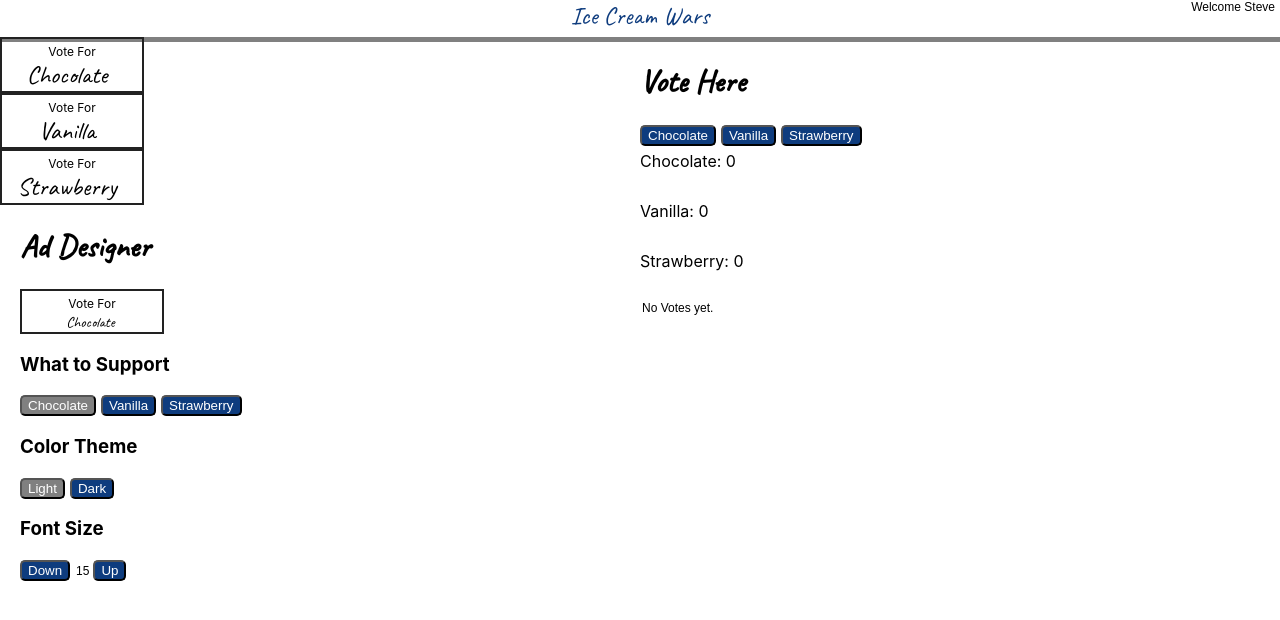
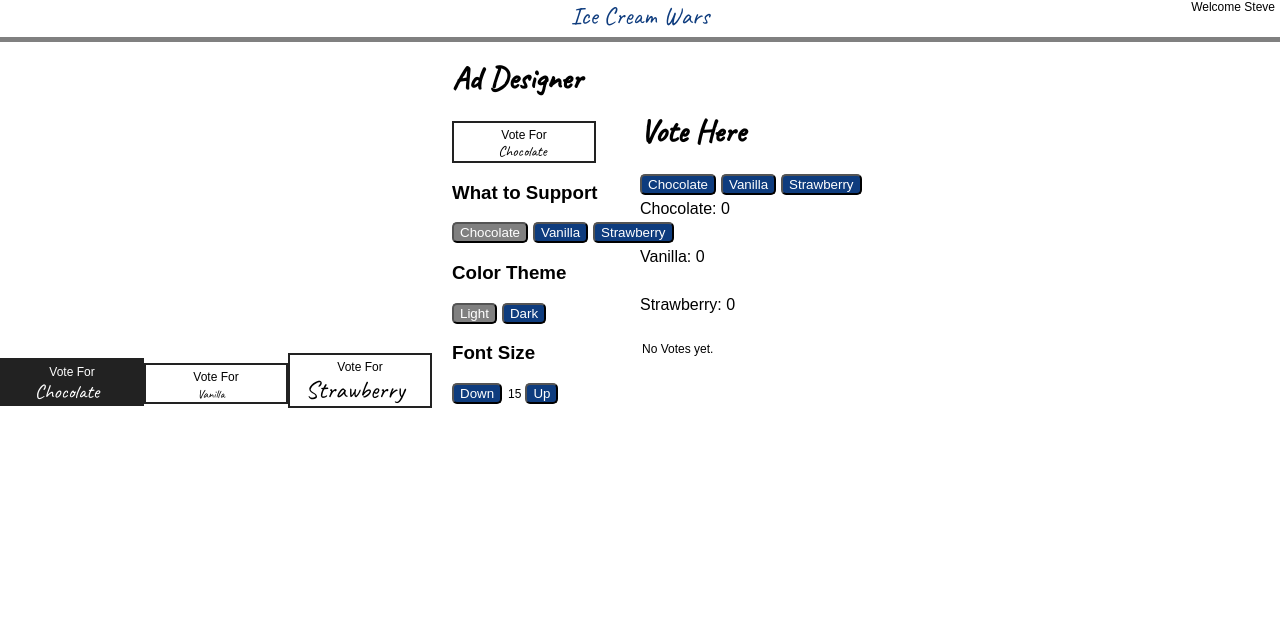
Before and after one commit to stovet/reactlab1, a React (Create React App) app: page / in a window 1280 px wide. Shown: the top 620 px of the page. Built offline with nearby package versions, Linux system fonts and the light colour scheme.

Commit message:
I think its mostly good, need to adjust position of Ads at top still

```diff
--- a/src/App.css
+++ b/src/App.css
@@ -1,6 +1,7 @@
 @media screen and (min-width: 480px){
     .App {
         position: relative;
+        font-family: sans-serif;
     }
     .AdDesigner{
         margin-left: 20px;
@@ -9,8 +10,12 @@
     }
     .Votes {
         position: absolute;
-        top: 40px;
+        top: 90px;
         width: 50%;
         right: 0;
     }
+    .Ad {
+       display: inline-block;
+
+    }
 }
--- a/src/App.tsx
+++ b/src/App.tsx
@@ -12,7 +12,7 @@ function App() {
     <div className="App">
       <Header user="Steve"/>
       <Ad flavor="Chocolate" fontSize={20} darkTheme={true}/>
-      <Ad flavor="Vanilla" fontSize={18} darkTheme={false}/>
+      <Ad flavor="Vanilla" fontSize={12} darkTheme={false}/>
       <Ad flavor="Strawberry" fontSize={25} darkTheme={false}/>
       <AdDesigner />
       <Votes />
--- /dev/null
+++ b/src/components/Ad.css
@@ -0,0 +1,5 @@
+.darkTheme{
+    border-color: #222;
+    background-color: #222;
+    color: #fff;
+}
--- a/src/components/Ad.tsx
+++ b/src/components/Ad.tsx
@@ -1,10 +1,20 @@
 import React from 'react';
 
-function Ad({flavor, fontSize, darkTheme}: {flavor: string, fontSize: number, darkTheme: boolean}){
+export interface AdProps {
+    flavor: string;
+    fontSize: number;
+    darkTheme: boolean;
+}
+
+function Ad({flavor, fontSize, darkTheme}: AdProps){
+    let theme = "";
+    if(darkTheme){
+        theme = "darkTheme";
+    }
     return(
         <div className="Ad">
-            <div className={"voteFor " + darkTheme}>
-                <p>Vote For</p> <span>{flavor}</span>
+            <div className={"voteFor " + theme}>
+                <p>Vote For</p> <span style={{fontSize:fontSize}}>{flavor}</span>
             </div>
         </div>
     )
--- a/src/components/AdDesigner.tsx
+++ b/src/components/AdDesigner.tsx
@@ -1,11 +1,12 @@
 import React, {useState} from 'react';
-import './AdDesigner.css'
+import './AdDesigner.css';
+import Ad from './Ad';
 
 function AdDesigner(){
     const [flavor, setFlavor] = useState("Chocolate");
     const [fontSize, setFontSize] = useState(15);
     const [theme, setTheme] = useState(false);
-    let darkTheme = "";
+    let isDarkTheme = "";
     let disabled1 = "";
     let disabled2 = "";
     let disableChoc = "";
@@ -19,7 +20,7 @@ function AdDesigner(){
         disableStraw = "disableStraw"
     }
     if(theme){
-        darkTheme = "darkTheme";
+        isDarkTheme = "darkTheme";
         disabled2 = "disabled1";
     } else{
         disabled1= "disabled2";
@@ -27,9 +28,10 @@ function AdDesigner(){
     return (
         <div className="AdDesigner">
             <h1>Ad Designer</h1>
-            <div className={"voteFor " + darkTheme}>
+            {/* <div className={"voteFor " + darkTheme}>
                 <p>Vote For</p> <span style={{fontSize:fontSize}}>{flavor}</span>
-            </div>
+            </div> */}
+            <Ad flavor={flavor} fontSize={fontSize} darkTheme={theme}/>
             <h3>What to Support</h3>
             <button onClick={() => setFlavor("Chocolate")} className={disableChoc}>Chocolate</button>
             <button onClick={() => setFlavor("Vanilla")} className={disableVan}>Vanilla</button>
```
